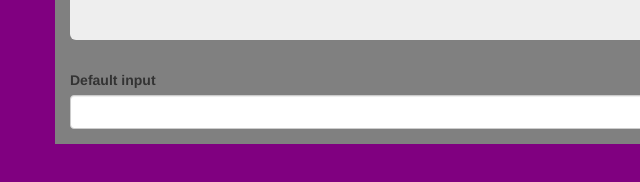
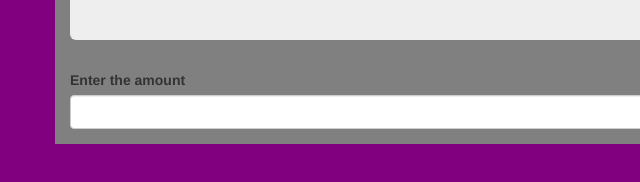
Before and after one commit to Danilo-Zekovic/webSession, a plain HTML site: page day3/index.html in a window 1280 px wide. Shown: the part 200-382 px from the top of the page, 0-640 px from the left. Drawn offline with nearby package versions, Linux system fonts and the light colour scheme.

Commit message:
input box

```diff
--- a/day3/index.html
+++ b/day3/index.html
@@ -44,7 +44,7 @@
       </div>
 
       <div class="form-group">
-        <label for="inputdefault">Default input</label>
+        <label for="inputdefault">Enter the amount</label>
         <input class="form-control" id="inputdefault" type="text">
       </div>
     </div>
```
